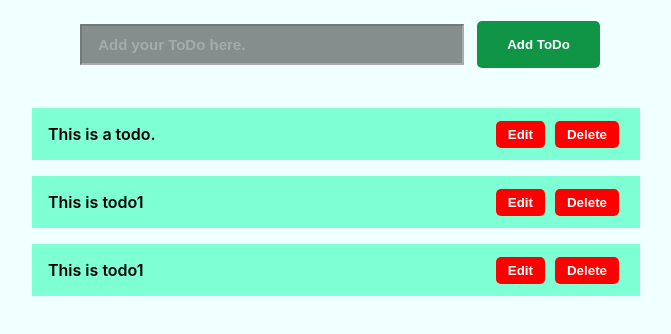
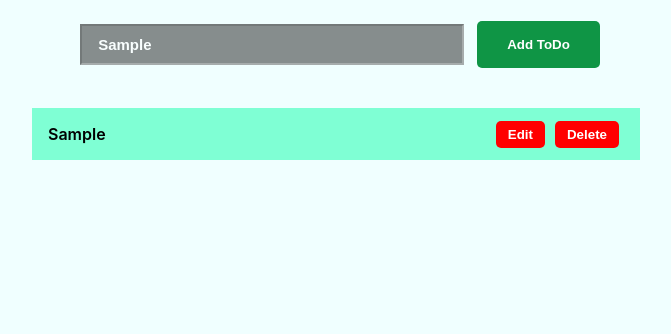
Before and after one commit to neexal/reactTodo, a React (Create React App) app: page /todo in a window 1280 px wide. Both pictures are taken after typing "Sample" into the empty fields and a click on the button "Add ToDo". Shown: the top 334 px of the page, without its empty margins (304-975 px from the left). Built offline with nearby package versions, Linux system fonts and the light colour scheme.

Commit message:
display todo

```diff
--- a/src/Login.js
+++ b/src/Login.js
@@ -28,11 +28,11 @@ const Login = () => {
       <form className='loginForm'>
       <h1>Login Form</h1>
       <label htmlFor="">Username:</label>
-      <input type="text" name="" id=""
+      <input type="text" name="" id="" placeholder="Enter Username:"
         onChange={(e)=>setAuthData({...authData,text:e.target.value})}
       />
       <label htmlFor="">Password:</label>
-      <input type="password" name="" id=""
+      <input type="password" name="" id="" placeholder="Enter Password:"
         onChange={(e)=>setAuthData({...authData,password:e.target.value})}
       />
       <button className='btnLogin' onClick={(e)=>checkAuth(e)}>Login</button>
--- a/src/Todo.js
+++ b/src/Todo.js
@@ -3,62 +3,65 @@ import './App.css'
 
 
 function Todo() {
+    const [todo, setAddTodo] = React.useState('');
+    const [todos, setTodos] = React.useState([]);
+
     const getTodo = (e) => {
         e.preventDefault();
-        let todoObj={
+        if (todo === "") {
+            alert("enter some value")
+        }
+        else {
+            let todoObj = {
                 id: Math.random(),
-            todo: todo
+                todo: todo,
+                date: Date.now(),
+
             }
+            setTodos([todoObj, ...todos]);
             todos.unshift(todoObj);
             setAddTodo('')
-        console.log(todos);
         }
-    let todos= []
-    const [todo, setAddTodo] = React.useState('');
+    }
+
+    // const [todoText, setTodoText] = React.useState([todo]);
+    const editTodo=(id, todo)=>{
+        // todo = todo
+        // let todoText = todo;
+        console.log(todo)
+        console.log(id)
+    }
+
+    const deleteTodo=(id)=>{
+        console.log("this will be deleted"+id)
+    }
+
     return (
         <>
             <div className="container">
                 <div>
                     <form className="todoForm">
                         {/* <input type="text" placeholder='Add your ToDo here.' onChange={(e) => setAddTodo({ ...addTodo, text:e.target.value })} /> */}
-                        <input type="text" value={todo} placeholder='Add your ToDo here.' onChange={(e)=>{setAddTodo(e.target.value)}} />
+                        <input type="text" placeholder='Add your ToDo here.' onChange={(e) => { setAddTodo(e.target.value) }} />
                         <button className='addTodo' onClick={(e) => getTodo(e)}>Add ToDo</button>
                     </form>
                 </div>
-
                 <div className="todoItems">
-                    <div className="todoItem">
+                    {
+                        todos.map((res) => {
+                            return (
+                                <div key={res.id} className="todoItem">
                                     <div className="todoText">
-                            <p>This is a todo. </p>
+                                        <p>{res.todo}</p>
                                     </div>
-
                                     <div className="todoAction">
-                            <button className="btnEdit">Edit</button>
-                            <button className="btnDelete">Delete</button>
+                                        <button className="btnEdit" onClick={(e) => editTodo(res.id, res.todo)}>Edit</button>
+                                        <button className="btnDelete" onClick={(e)=>deleteTodo(res.id)}>Delete</button>
                                     </div>
                                 </div>
-
-                    <div className="todoItem">
-                        <div className="todoText">
-                            <p>This is todo1</p>
-                        </div>
-
-                        <div className="todoAction">
-                            <button className="btnEdit">Edit</button>
-                            <button className="btnDelete">Delete</button>
-                        </div>
-                    </div>
-
-                    <div className="todoItem">
-                        <div className="todoText">
-                            <p>This is todo1</p>
-                        </div>
-
-                        <div className="todoAction">
-                            <button className="btnEdit">Edit</button>
-                            <button className="btnDelete">Delete</button>
-                        </div>
-                    </div>
+                            )
+                        })
+                    }
                 </div>
             </div>
         </>
--- a/src/index.css
+++ b/src/index.css
@@ -103,6 +103,7 @@ input[type=text], input[type=password]{
   width: 80%;
   align-items: center;
   font-size: 20px;
+  height: 100vh;
 }
 
 .loginForm .btnLogin{
```
Lines whose indentation alone changed are shown as unchanged.
